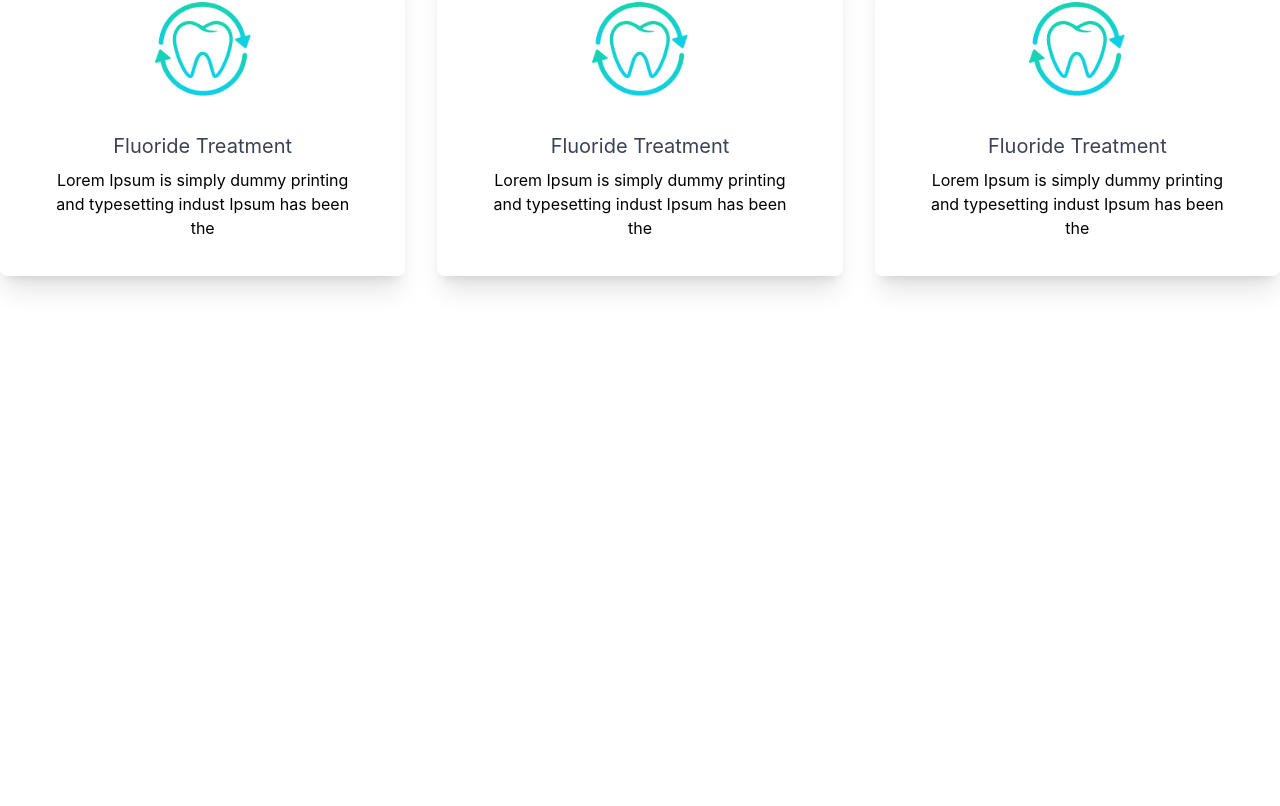
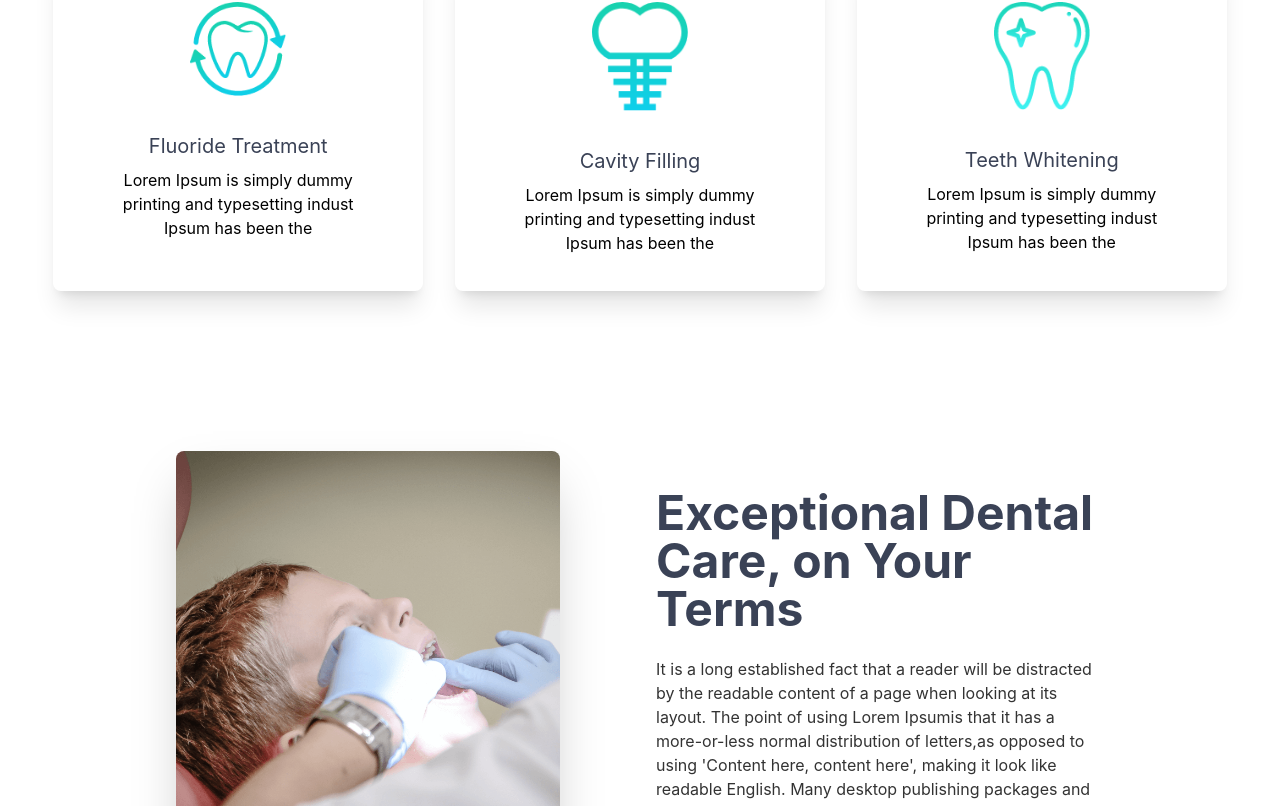
Before and after one commit to iamyeasirarafat/resturant-reservation, a React (Create React App) app: page / in a window 1280 px wide. Shown: the part 1214-2020 px from the top of the page. Before the commit the page ends 1586 px from the top, so only its background shows below. Built offline with nearby package versions, Linux system fonts and the light colour scheme.

Commit message:
service banner section done

```diff
--- a/src/Components/Home/Home.js
+++ b/src/Components/Home/Home.js
@@ -1,12 +1,14 @@
 import React from 'react';
 import Banner from './Banner/Banner';
 import Service from './Service/Service';
+import ServiceBanner from './ServiceBanner/ServiceBanner';
 
 const Home = () => {
     return (
         <div>
             <Banner></Banner>
             <Service></Service>
+            <ServiceBanner></ServiceBanner>
         </div>
     );
 };
--- a/src/Components/Home/Service/Service.js
+++ b/src/Components/Home/Service/Service.js
@@ -4,23 +4,23 @@ import fluoride from '../../../assets/images/fluoride.png'
 import whitening from '../../../assets/images/whitening.png'
 const Service = () => {
     return (
-        <div>
+        <div className="w-11/12 mx-auto">
             <h5 className="text-primary text-center font-semibold text-xl font">OUR SERVICE</h5>
             <h2 className="text-center text-accent text-4xl mt-2 mb-16">Service We Provide</h2>
-            <div className="grid lg:grid-cols-3 md:grid-cols-2 gap-x-8 mb-24">
+            <div className="grid lg:grid-cols-3 md:grid-cols-2 gap-y-14 gap-x-8 mb-24">
                 <div className="text-center rounded-lg shadow-xl">
                     <img className=" mt-11 mx-auto w-24" src={fluoride} alt="" />
                     <h3 className="text-accent text-xl mb-2 mt-9">Fluoride Treatment</h3>
                     <p className="text-black text-base mx-14 mb-9">Lorem Ipsum is simply dummy printing and typesetting indust Ipsum has been the</p>
                 </div>
                 <div className="text-center rounded-lg shadow-xl">
-                    <img className=" mt-11 mx-auto w-24" src={fluoride} alt="" />
-                    <h3 className="text-accent text-xl mb-2 mt-9">Fluoride Treatment</h3>
+                    <img className=" mt-11 mx-auto w-24" src={cavity} alt="" />
+                    <h3 className="text-accent text-xl mb-2 mt-9">Cavity Filling</h3>
                     <p className="text-black text-base mx-14 mb-9">Lorem Ipsum is simply dummy printing and typesetting indust Ipsum has been the</p>
                 </div>
                 <div className="text-center rounded-lg shadow-xl">
-                    <img className=" mt-11 mx-auto w-24" src={fluoride} alt="" />
-                    <h3 className="text-accent text-xl mb-2 mt-9">Fluoride Treatment</h3>
+                    <img className=" mt-11 mx-auto w-24" src={whitening} alt="" />
+                    <h3 className="text-accent text-xl mb-2 mt-9">Teeth Whitening</h3>
                     <p className="text-black text-base mx-14 mb-9">Lorem Ipsum is simply dummy printing and typesetting indust Ipsum has been the</p>
                 </div>
             </div>
--- /dev/null
+++ b/src/Components/Home/ServiceBanner/ServiceBanner.js
@@ -0,0 +1,20 @@
+import React from 'react';
+import babypic from "../../../assets/images/treatment.png"
+const ServiceBanner = () => {
+    return (
+        <div className="w-9/12 mx-auto ">
+            <div class="hero">
+                <div class="hero-content flex-col md:flex-row mb-36 gap-x-24">
+                    <img src={babypic} class="max-w-sm mt-12 rounded-lg shadow-2xl" alt="" />
+                    <div>
+                        <h1 class="text-5xl text-accent mt-12 font-bold">Exceptional Dental Care, on Your Terms</h1>
+                        <p class="py-6">It is a long established fact that a reader will be distracted by the readable content of a page when looking at its layout. The point of using Lorem Ipsumis that it has a more-or-less normal distribution of letters,as opposed to using 'Content here, content here', making it look like readable English. Many desktop publishing packages and web page</p>
+                        <button class="btn custom-btn">Get Started</button>
+                    </div>
+                </div>
+            </div>
+        </div>
+    );
+};
+
+export default ServiceBanner;
```
